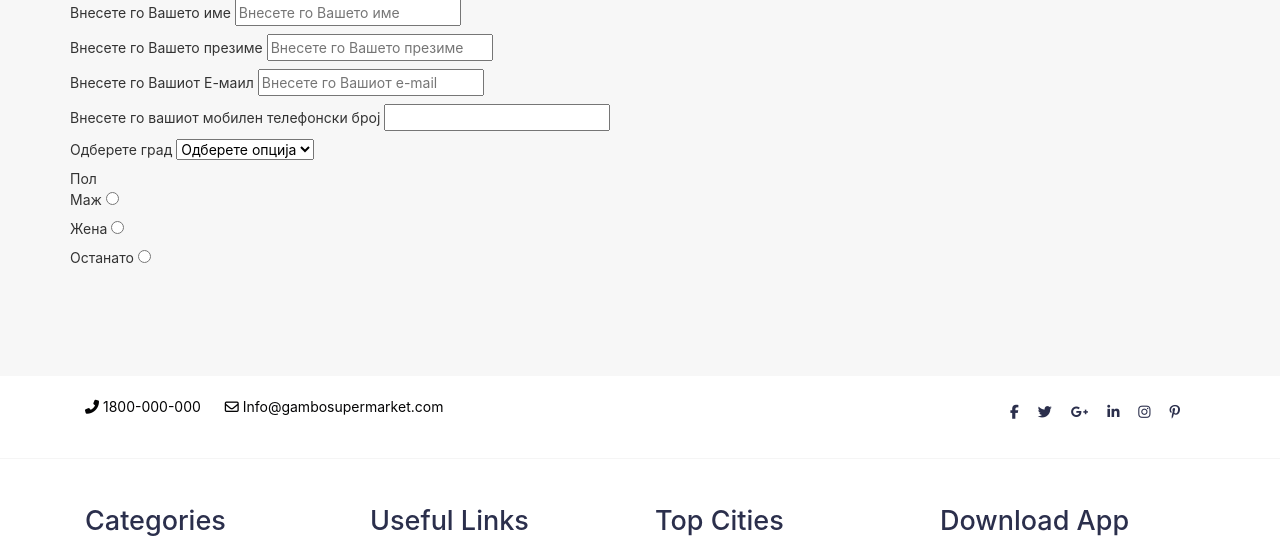
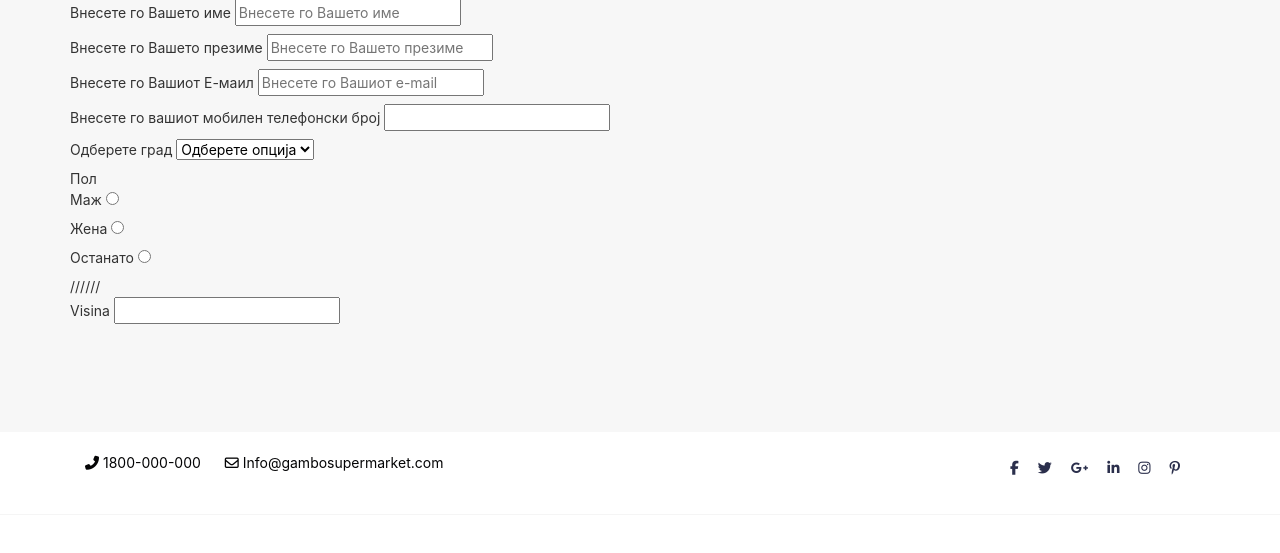
Before and after one commit to darkohn1/webdesign1, a PHP site: page /contact in a window 1280 px wide. Shown: the part 243-796 px from the top of the page. Run offline with PHP 8.4, Linux system fonts and the light colour scheme; some libraries are stand-ins or nearby versions.

Commit message:
Add vreme

```diff
--- a/contact/index.php
+++ b/contact/index.php
@@ -47,6 +47,19 @@ include('../head.php');
                 <input type="text" name="pol_other">
             </label>
 
+            //////
+
+            <label>
+                Visina
+            <input type="number" name="visina">
+            </label>
+            <label id="vreme" class="is-hidden">
+                vreme
+                <input type="text" name="vreme">
+            </label>
+
+
+
 
         </form>
     </div>
@@ -71,6 +84,22 @@ include('../head.php');
 
     });
 
+    $('input[name=visina]').change(function() {
+        var visinaValue = $('input[name="visina"]').val();
+        if ( visinaValue > 200) {
+            $('#vreme').removeClass('is-hidden');
+        } else {
+
+            if ( $('#vreme').hasClass('is-hidden')) {
+                return;
+            } else {
+                $('#vreme').addClass('is-hidden');
+            }
+        }
+    });
+
+
+
 </script>
 
 <?php include('../footer.php'); ?>
```
